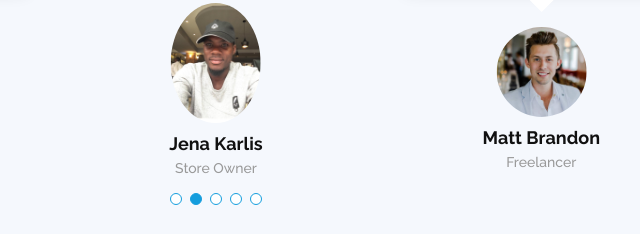
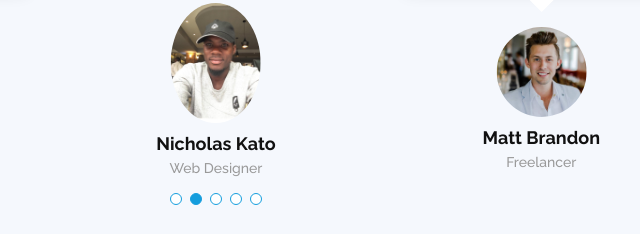
Before and after one commit to katnik-256/portfolio, a plain HTML site: page index.html in a window 1280 px wide. Shown: the part 6086-6320 px from the top of the page, 574-1214 px from the left. Drawn offline with nearby package versions, Linux system fonts and the light colour scheme.

Commit message:
Fisrt commit

```diff
--- a/index.html
+++ b/index.html
@@ -493,7 +493,7 @@
                 </p>
                 <img src="assets/img/nicho_5.jpg" class="testimonial-img" alt="">
                 <h3>Elvis Baguma</h3>
-                <h4>Ceo &amp; Founder Earpoint Technologies</h4>
+                <h4>Ceo &amp; Founder Earlpoint Technologies</h4>
               </div>
             </div><!-- End testimonial item -->
 
@@ -518,8 +518,8 @@
                   <i class="bx bxs-quote-alt-right quote-icon-right"></i>
                 </p>
                 <img src="assets/img/nicho_2.jpg" class="testimonial-img" alt="">
-                <h3>Jena Karlis</h3>
-                <h4>Store Owner</h4>
+                <h3>Nicholas Kato</h3>
+                <h4>Web Designer</h4>
               </div>
             </div><!-- End testimonial item -->
 
```
